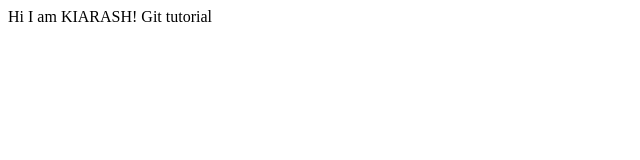
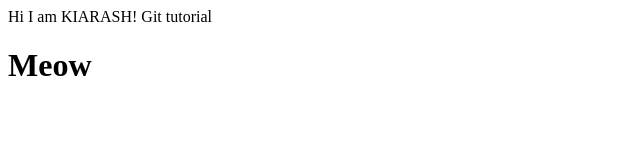
Before and after one commit to kiarash1015/NLP-Repos, a plain HTML site: page index.html in a window 1280 px wide. Shown: the whole page, without its empty margins (0-640 px from the left). Drawn offline with Linux system fonts and the light colour scheme.

Commit message:
add Meow

```diff
--- a/index.html
+++ b/index.html
@@ -8,6 +8,6 @@
 <body>
     Hi I am KIARASH!
     Git tutorial
-
+    <h1>Meow</h1>
 </body>
 </html>
```
